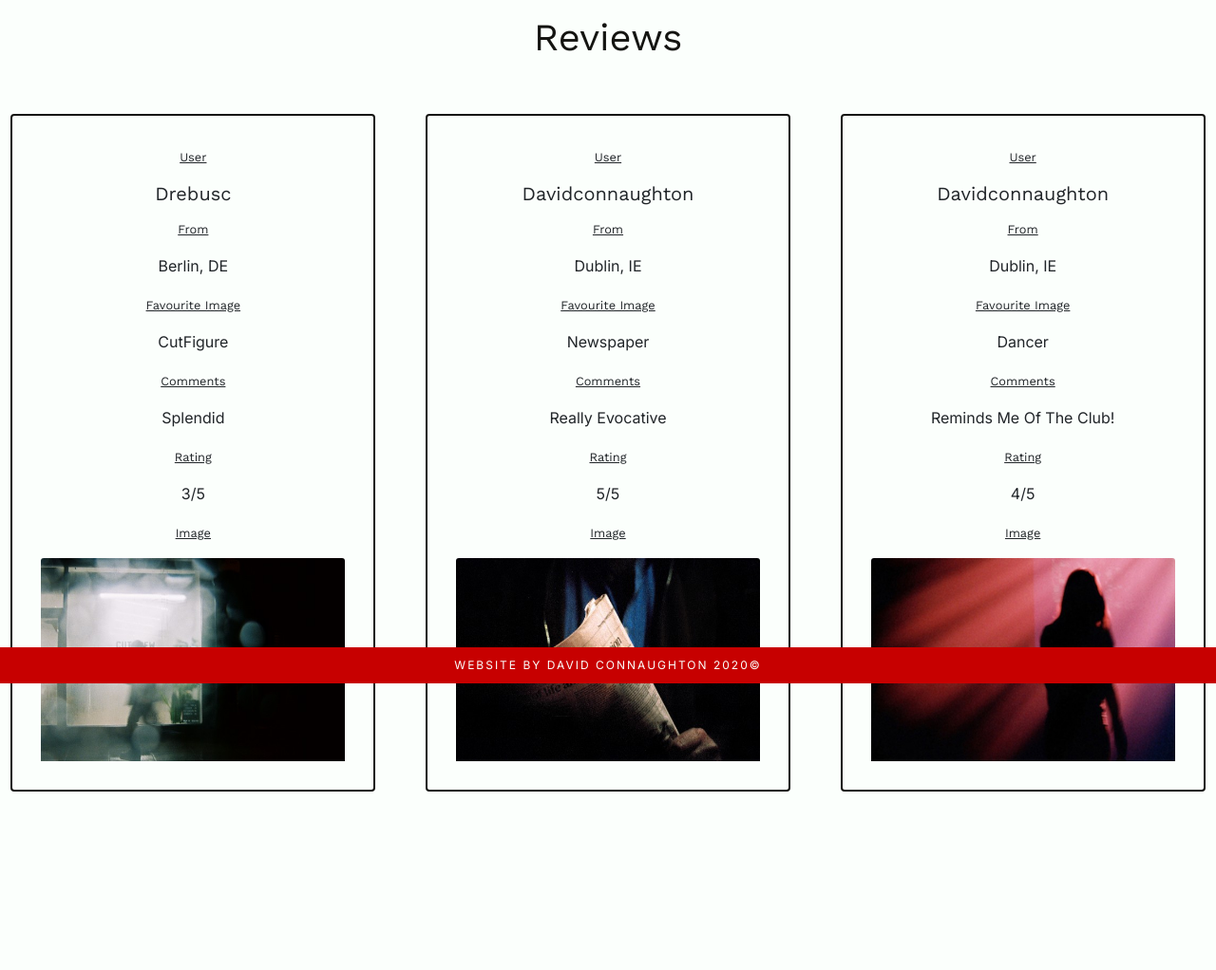
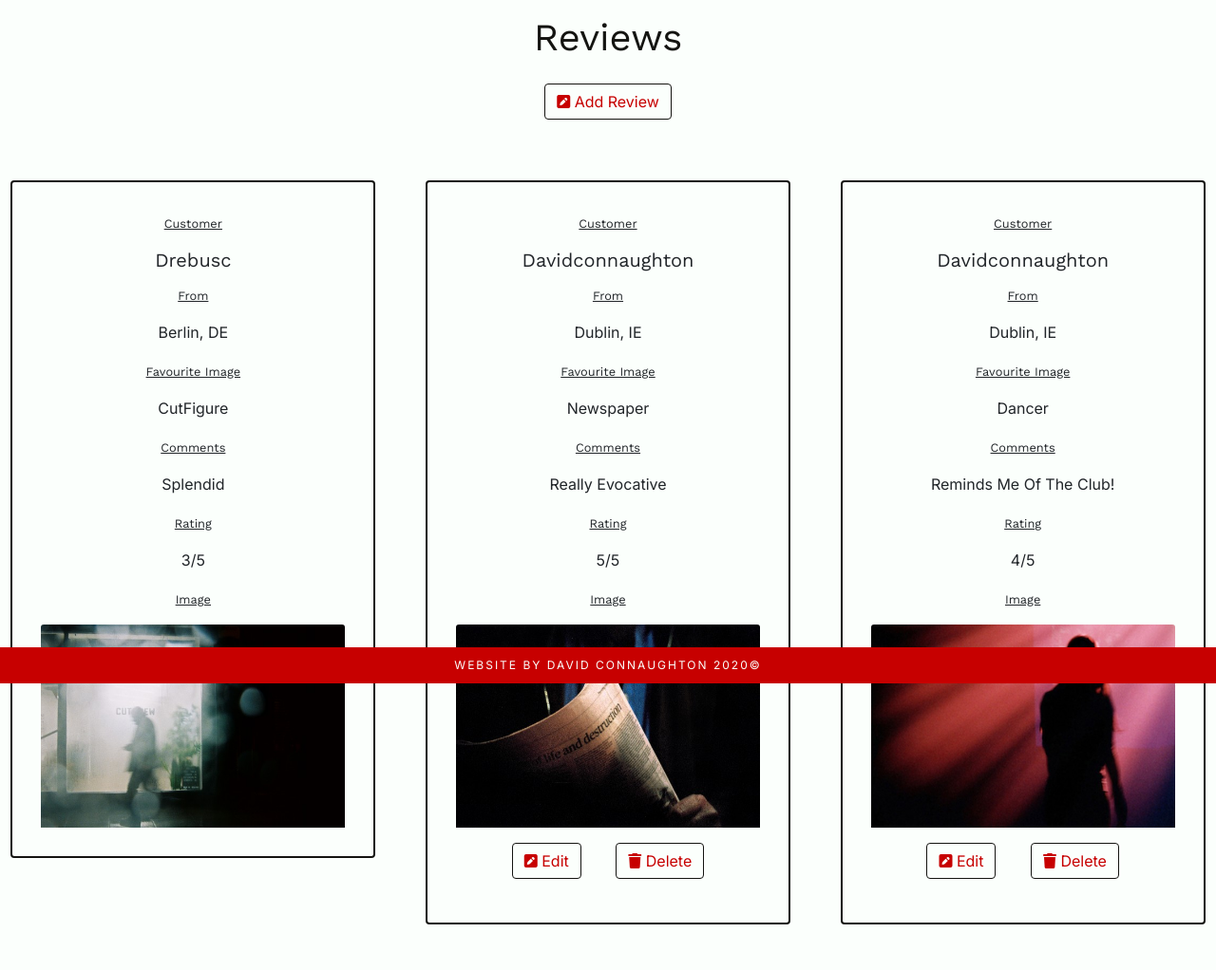
Before and after one commit to david-connaughton/the-new-gallery, a Django app: page /reviews/ in a window 1280 px wide. Shown: the part 80-1102 px from the top of the page at 95% size. Before the commit the page ends 914 px from the top, so only its background shows below. Run offline with Django 3.2, Linux system fonts and the light colour scheme; a user stored in the database is signed in; data comes from the database, SQL or seed files in the repository; both versions use the stored data as it was after the commit; some libraries are stand-ins or nearby versions.

Commit message:
Added CRUD Functionality to Reviews App

```diff
--- a/reviews/templates/reviews/reviews.html
+++ b/reviews/templates/reviews/reviews.html
@@ -16,6 +16,18 @@
         <br>
     </div>
 
+    {% if request.user.is_authenticated %}
+
+    <div class="container-fluid mx-auto row justify-content-center">
+        <a href="{% url 'review_create' %}" class="btn btn-outline page-button m-3">
+            <i class="fas fa-pen-square"></i>
+                Add Review
+        </a>
+        <br>
+    </div>
+
+    {% endif %}
+
 <!--End of Header Section-->
 
 <!--Reviews-->
@@ -27,7 +39,7 @@
                     <div class="card m-5 mx-auto text-center card-outline">
                         <div class="card-body">
                             <p>
-                                <small class="small">User</small>
+                                <small class="small">Customer</small>
                             </p>
                             <h5 class="card-title">{{ review.user }}</h5>
                             <p>
@@ -50,6 +62,16 @@
                                 <small class="small">Image</small>
                             </p>
                             <img class="card-img-top" src="/media/{{ review.favourite_image }}.jpg" alt="Card image cap">
+                            {% if review.user == user %}
+                                <a href="{% url 'review_update' review.id %}" class="btn btn-outline page-button m-3">
+                                    <i class="fas fa-pen-square"></i>
+                                        Edit
+                                </a>
+                                <a href="{% url 'review_delete' review.id %}" class="btn btn-outline page-button m-3">
+                                    <i class="fas fa-trash"></i>
+                                        Delete
+                                </a>
+                            {% endif %}
                         </div>
                     </div>
                 </div>
--- a/reviews/urls.py
+++ b/reviews/urls.py
@@ -1,9 +1,15 @@
 from django.urls import path
-from .views import ReviewListView, ReviewCreateView
-from . import views
+from .views import (
+    ReviewListView, ReviewCreateView, ReviewUpdateView, ReviewDeleteView)
 
 
 urlpatterns = [
     path('', ReviewListView.as_view(), name='reviews'),
     path('review/new/', ReviewCreateView.as_view(), name='review_create'),
+    path('review/<int:pk>/update',
+         ReviewUpdateView.as_view(),
+         name='review_update'),
+    path('review/<int:pk>/delete',
+         ReviewDeleteView.as_view(),
+         name='review_delete'),
 ]
--- a/reviews/views.py
+++ b/reviews/views.py
@@ -1,5 +1,6 @@
-from django.shortcuts import render
-from django.views.generic import ListView, CreateView
+from django.shortcuts import render, redirect
+from django.views.generic import (
+    ListView, CreateView, UpdateView, DeleteView)
 from .models import Review
 
 
@@ -16,3 +17,29 @@ class ReviewCreateView(CreateView):
     def form_valid(self, form):
         form.instance.user = self.request.user
         return super().form_valid(form)
+
+
+class ReviewUpdateView(UpdateView):
+    model = Review
+    fields = ['favourite_image', 'review', 'rating', 'city', 'country']
+
+    def form_valid(self, form):
+        form.instance.user = self.request.user
+        return super().form_valid(form)
+
+    def edit_function(self):
+        review = self.get_object()
+        if self.request.user == review.user:
+            return True
+        return False
+
+
+class ReviewDeleteView(DeleteView):
+    model = Review
+    success_url = '/reviews'
+
+    def edit_function(self):
+        review = self.get_object()
+        if self.request.user == review.user:
+            return True
+        return False
```
Also changed, not shown: reviews/templates/reviews/review_confirm_delete.html (added, +47 -0 lines), db.sqlite3.
